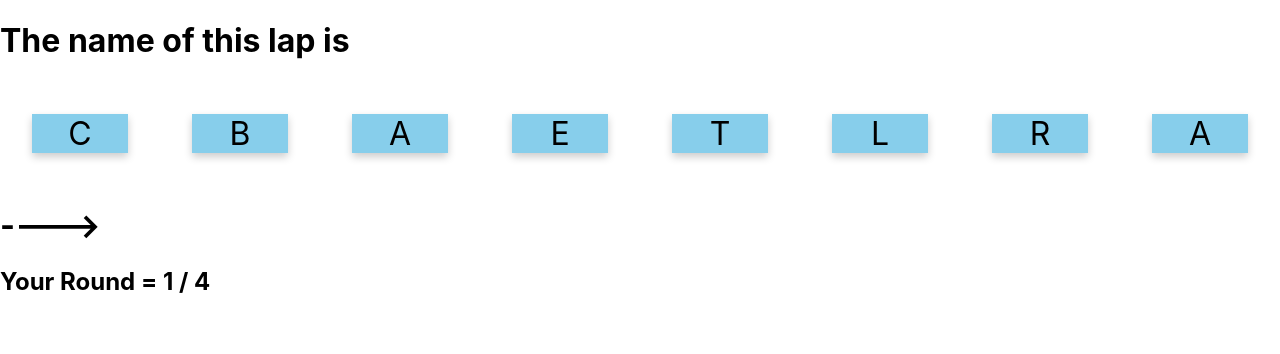
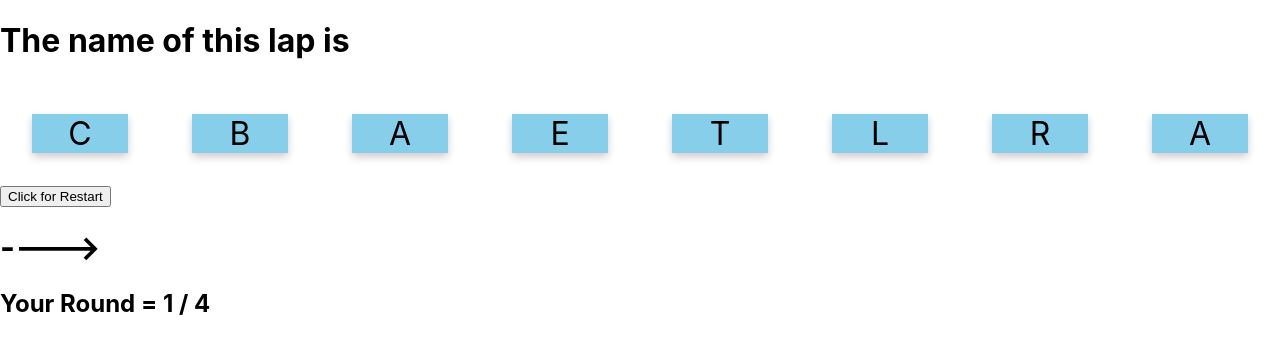
Before and after one commit to Thanet60/ReactLab, a React (Create React App) app: page / in a window 1280 px wide. Shown: the top 354 px of the page. Built offline with nearby package versions, Linux system fonts and the light colour scheme.

Commit message:
add restart botton

```diff
--- a/src/WordCard.js
+++ b/src/WordCard.js
@@ -23,6 +23,7 @@ export default class WordCard extends Component{
         this.state=prepareStateFromWord(props.value)
     }
 
+
     activationHandler = (c) => {
         console.log(`${c} has been activated.`)
         let guess = [...this.state.guess, c]
@@ -43,13 +44,14 @@ export default class WordCard extends Component{
             <div>
                 <h1>The name of this lap is</h1>
                 {Array.from(this.state.chars).map(( c , i ) => <CharacterCard value = {c} key = {i} attempt= {this.state.attempt} activationHandler={this.activationHandler}></CharacterCard>)}
+                <button onClick={ (e) => window.location.reload()}>Click for Restart</button>
                 <h1>---->{this.state.guess}</h1>
                 <h2>Your Round = {this.state.attempt} / 4 </h2>
-                <h2>{this.state.completed ? 'YOU WIN': ''}</h2>
                 <h2>{this.state.attempt == 2? 'Try again':''}</h2>
                 <h2>{this.state.attempt == 3? 'You can do this':''}</h2>
                 <h2>{this.state.attempt == 4? 'This is your last chance':''}</h2>
                 <h2>{this.state.attempt == 5? 'YOU LOSE------------ans is REACTLAB-------------':''}</h2>
+                <h2>{this.state.completed ? 'YOU WIN': ''}</h2>
             </div>
 
         );
```
